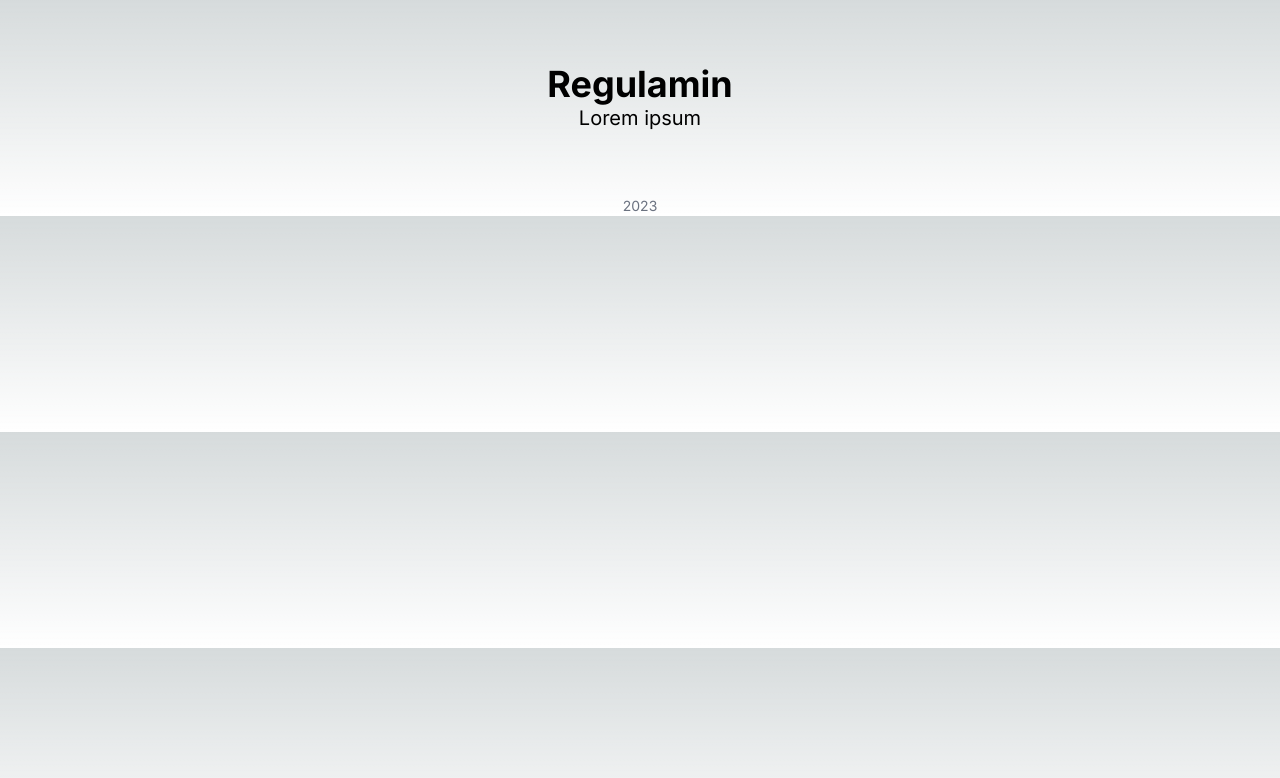
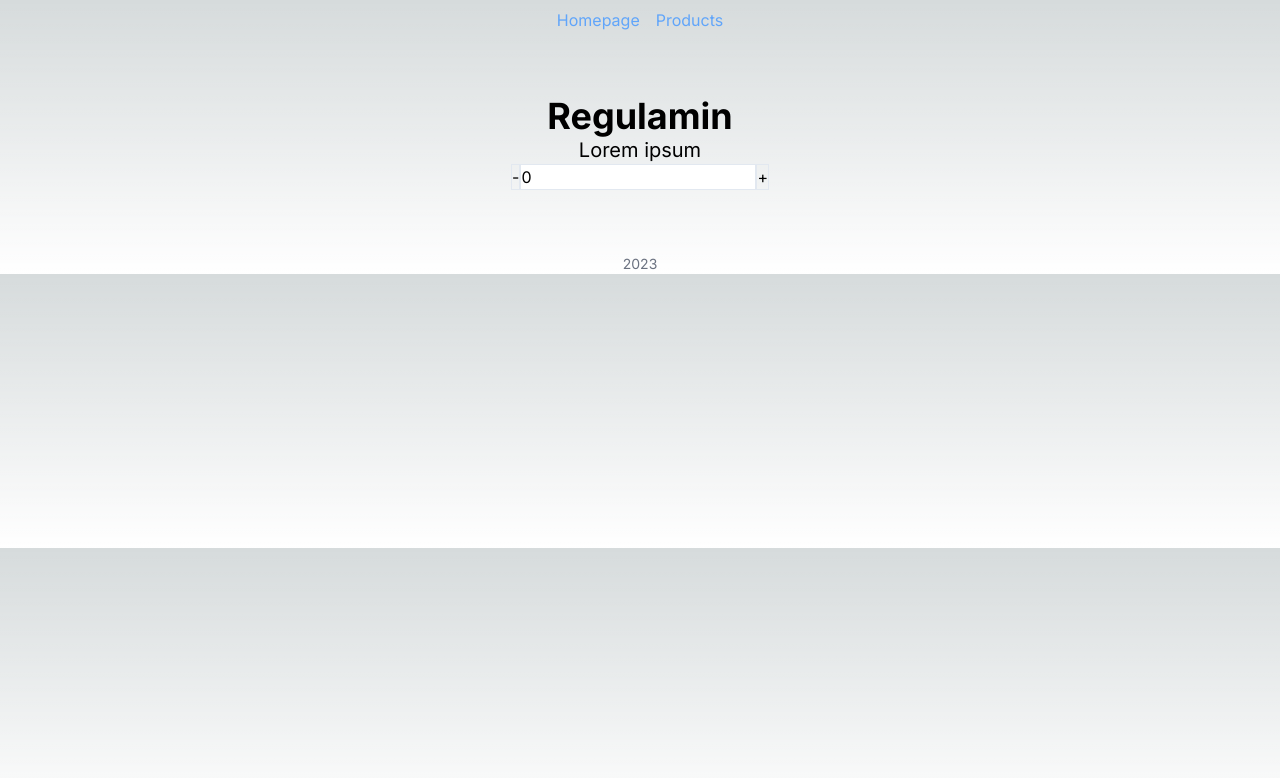
Before and after one commit to marudazk/next13, a Next.js app: page /regulamin in a window 1280 px wide. Shown: the top 778 px of the page. Built offline with nearby package versions, Linux system fonts and the light colour scheme.

Commit message:
Lesson 2.6

```diff
--- a/package.json
+++ b/package.json
@@ -10,6 +10,7 @@
     "prettier": "npx prettier . --write"
   },
   "dependencies": {
+    "clsx": "^2.0.0",
     "next": "14.0.1",
     "react": "^18",
     "react-dom": "^18"
--- a/src/app/(static-pages)/regulamin/page.tsx
+++ b/src/app/(static-pages)/regulamin/page.tsx
@@ -1,8 +1,11 @@
+import { ProductCounter } from "@/app/ui/atoms/ProductCounter";
+
 export default function Regulamin() {
   return (
     <div className="mx-auto max-w-md text-center">
       <h1 className="text-4xl font-bold">Regulamin</h1>
       <p className="text-xl">Lorem ipsum</p>
+      <ProductCounter></ProductCounter>
     </div>
   );
 }
--- a/src/app/layout.tsx
+++ b/src/app/layout.tsx
@@ -1,6 +1,7 @@
 import type { Metadata } from "next";
 import { Inter } from "next/font/google";
 import "./globals.css";
+import { ActiveLink } from "./ui/atoms/ActiveLink";
 
 const inter = Inter({ subsets: ["latin"] });
 
@@ -17,6 +18,16 @@
   return (
     <html lang="en">
       <body className={inter.className}>
+        <nav>
+          <ul className="mt-2 flex justify-center space-x-4">
+            <li>
+              <ActiveLink href="/">Homepage</ActiveLink>
+            </li>
+            <li>
+              <ActiveLink href="/products">Products</ActiveLink>
+            </li>
+          </ul>
+        </nav>
         <section className="mx-auto max-w-md p-12 sm:max-w-2xl sm:py-16 md:max-w-4xl lg:max-w-7xl">
           {children}
         </section>
--- a/src/app/page.tsx
+++ b/src/app/page.tsx
@@ -1,48 +1,3 @@
-import { ProductList } from "./ui/organisms/ProductList";
-import { type ProductItemType } from "@/app/ui/types/types";
-
-const products: ProductItemType[] = [
-  {
-    id: "1",
-    category: "Accessories",
-    price: 10,
-    name: "Ozdoba",
-    coverImage: {
-      src: "/product_1.avif",
-      alt: "",
-    },
-  },
-  {
-    id: "4",
-    category: "Accessories",
-    price: 1043,
-    name: "Kalendarz adwentowy",
-    coverImage: {
-      src: "/product_2.avif",
-      alt: "",
-    },
-  },
-  {
-    id: "4",
-    category: "Accessories",
-    price: 5452,
-    name: "Kapcie",
-    coverImage: {
-      src: "/product_3.avif",
-      alt: "",
-    },
-  },
-  {
-    id: "4",
-    category: "Accessories",
-    price: 5433,
-    name: "Kubek",
-    coverImage: {
-      src: "/product_4.avif",
-      alt: "",
-    },
-  },
-];
 export default function Home() {
-  return <ProductList products={products} />;
+  return "Home page";
 }
--- /dev/null
+++ b/src/app/products/[productId]/page.tsx
@@ -0,0 +1,12 @@
+export default function SingleProductPage({
+  params,
+}: {
+  params: { productId: string };
+}) {
+  return (
+    <div>
+      <h1>Single Product Page</h1>
+      {params.productId}
+    </div>
+  );
+}
--- /dev/null
+++ b/src/app/products/page.tsx
@@ -0,0 +1,48 @@
+import { ProductList } from "../ui/organisms/ProductList";
+import { type ProductItemType } from "@/app/ui/types/types";
+
+const products: ProductItemType[] = [
+  {
+    id: "1",
+    category: "Accessories",
+    price: 10,
+    name: "Ozdoba",
+    coverImage: {
+      src: "/product_1.avif",
+      alt: "",
+    },
+  },
+  {
+    id: "4",
+    category: "Accessories",
+    price: 1043,
+    name: "Kalendarz adwentowy",
+    coverImage: {
+      src: "/product_2.avif",
+      alt: "",
+    },
+  },
+  {
+    id: "4",
+    category: "Accessories",
+    price: 5452,
+    name: "Kapcie",
+    coverImage: {
+      src: "/product_3.avif",
+      alt: "",
+    },
+  },
+  {
+    id: "4",
+    category: "Accessories",
+    price: 5433,
+    name: "Kubek",
+    coverImage: {
+      src: "/product_4.avif",
+      alt: "",
+    },
+  },
+];
+export default function ProductsPage() {
+  return <ProductList products={products} />;
+}
--- /dev/null
+++ b/src/app/ui/atoms/ActiveLink.tsx
@@ -0,0 +1,31 @@
+"use client";
+
+import Link from "next/link";
+import clsx from "clsx";
+import { usePathname } from "next/navigation";
+import type { ReactNode } from "react";
+
+export const ActiveLink = ({
+  href,
+  children,
+}: {
+  href: string;
+  children: ReactNode;
+}) => {
+  const pathname = usePathname();
+  const isActive = pathname === href;
+
+  return (
+    <li>
+      <Link
+        href={href}
+        className={clsx(
+          "text-blue-400 hover:text-blue-600",
+          isActive && "underline"
+        )}
+      >
+        {children}
+      </Link>
+    </li>
+  );
+};
--- /dev/null
+++ b/src/app/ui/atoms/ProductCounter.tsx
@@ -0,0 +1,25 @@
+"use client";
+
+import { useState } from "react";
+
+export const ProductCounter = () => {
+  const [counter, setCounter] = useState(0);
+
+  return (
+    <div>
+      <button
+        className="border border-slate-200"
+        onClick={() => setCounter((counter) => counter - 1)}
+      >
+        -
+      </button>
+      <input readOnly value={counter} className="border-slate-200 border " />
+      <button
+        className="border border-slate-200"
+        onClick={() => setCounter((counter) => counter + 1)}
+      >
+        +
+      </button>
+    </div>
+  );
+};
```
Also changed, not shown: 1 other file (tests, documents, lock files or other folders).
